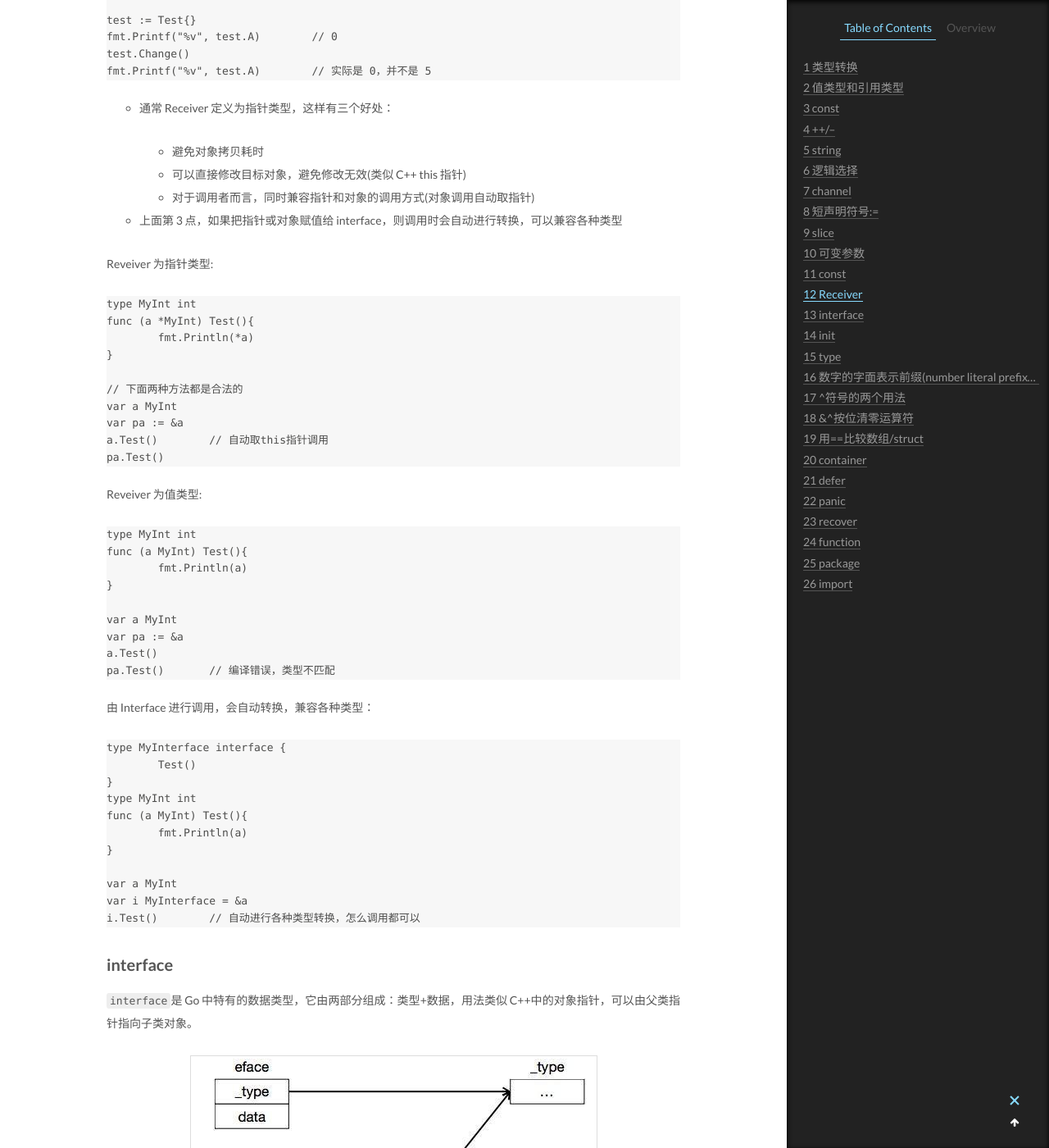
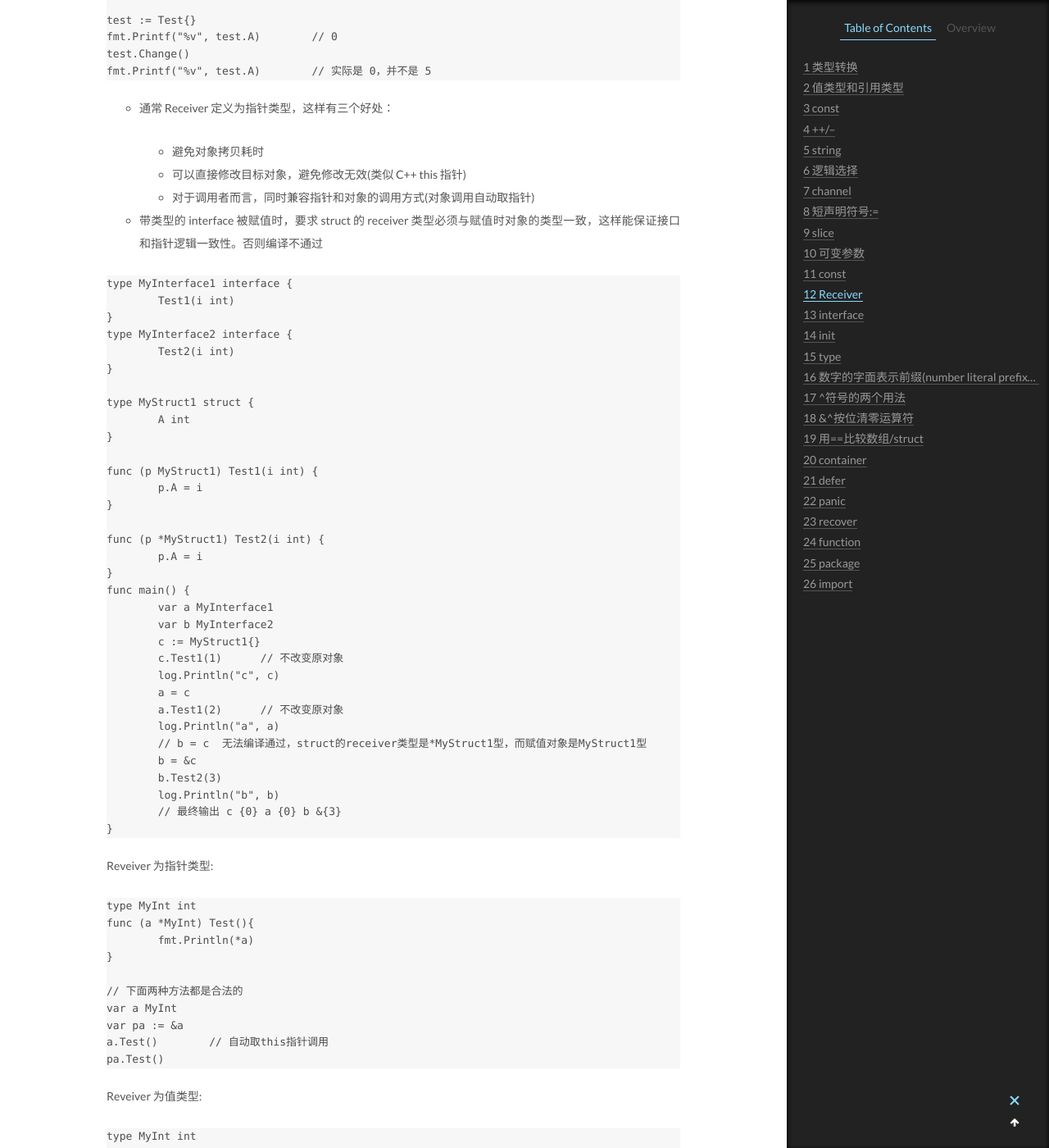
Before and after one commit to CodeHunter2006/CodeHunter2006.github.io, a Jekyll site: the page built from _posts/2018-11-28-Go_Syntax.md, in a window 1280 px wide and 1400 px high, scrolled down 8560 px. Shown: the whole window at 82% size. Built offline with Jekyll 4.4.1, drawn with Linux system fonts in a browser that asks for light colours; some of the changed text lies outside the part shown.

Commit message:
[doc]: add contents.

````diff
--- a/_posts/2018-11-28-Go_Syntax.md
+++ b/_posts/2018-11-28-Go_Syntax.md
@@ -393,7 +393,43 @@ fmt.Printf("%v", test.A)	// 实际是 0，并不是 5
   2. 可以直接修改目标对象，避免修改无效(类似 C++ this 指针)
   3. 对于调用者而言，同时兼容指针和对象的调用方式(对象调用自动取指针)
 
-- 上面第 3 点，如果把指针或对象赋值给 interface，则调用时会自动进行转换，可以兼容各种类型
+- 带类型的 interface 被赋值时，要求 struct 的 receiver 类型必须与赋值时对象的类型一致，这样能保证接口和指针逻辑一致性。否则编译不通过
+
+```Golang
+type MyInterface1 interface {
+	Test1(i int)
+}
+type MyInterface2 interface {
+	Test2(i int)
+}
+
+type MyStruct1 struct {
+	A int
+}
+
+func (p MyStruct1) Test1(i int) {
+	p.A = i
+}
+
+func (p *MyStruct1) Test2(i int) {
+	p.A = i
+}
+func main() {
+	var a MyInterface1
+	var b MyInterface2
+	c := MyStruct1{}
+	c.Test1(1)	// 不改变原对象
+	log.Println("c", c)
+	a = c
+	a.Test1(2)	// 不改变原对象
+	log.Println("a", a)
+	// b = c  无法编译通过，struct的receiver类型是*MyStruct1型，而赋值对象是MyStruct1型
+	b = &c
+	b.Test2(3)
+	log.Println("b", b)
+	// 最终输出 c {0} a {0} b &{3}
+}
+```
 
 Reveiver 为指针类型:
 
@@ -467,7 +503,6 @@ itab 表示 interface 和 实际类型的转换信息。对于每个 interface
 ### interface 特性
 
 - interface 变量之间比较时，type、data 都相等时才相等
-- interface 变量间赋值时，如果源 interface 是用指针初始化的，则两个 interface 等价；如果源 interface 是用对象初始化的，则 data 字段会发生拷贝，所以无法完全等价
 
 ### interface 强转
 
````
Also changed, not shown: _posts/2018-09-02-Linux_Shell_Command.md (+1 -0 lines), _posts/2019-11-16-Linux_basic.md (+9 -1 lines), _posts/2019-12-28-Go_Package.md (+6 -1 lines), _posts/2020-06-01-Fitness_Record.md (+3 -0 lines).
